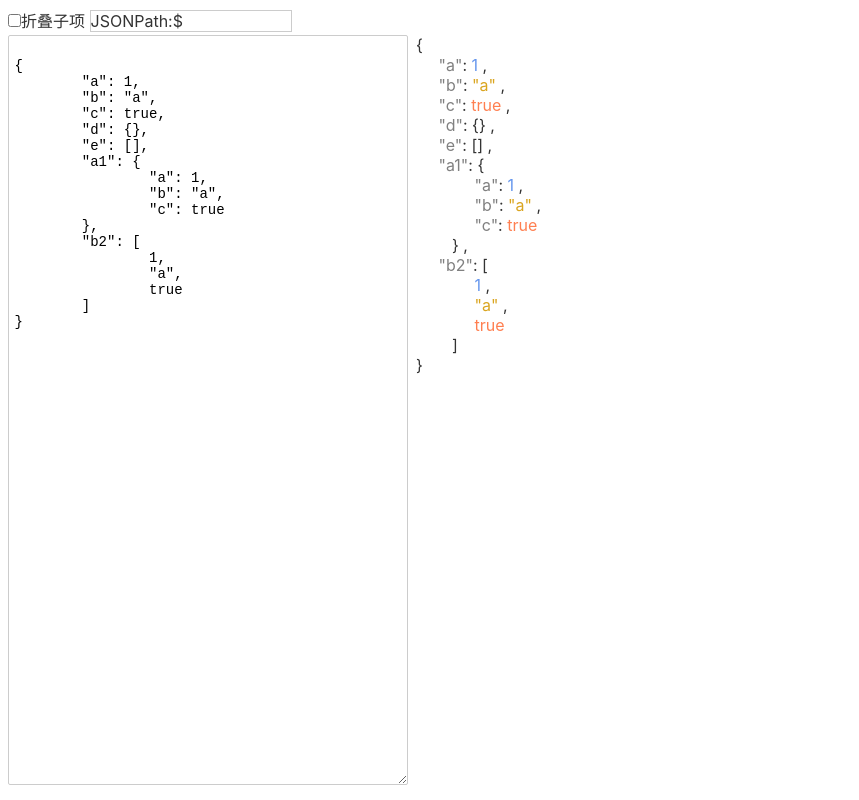
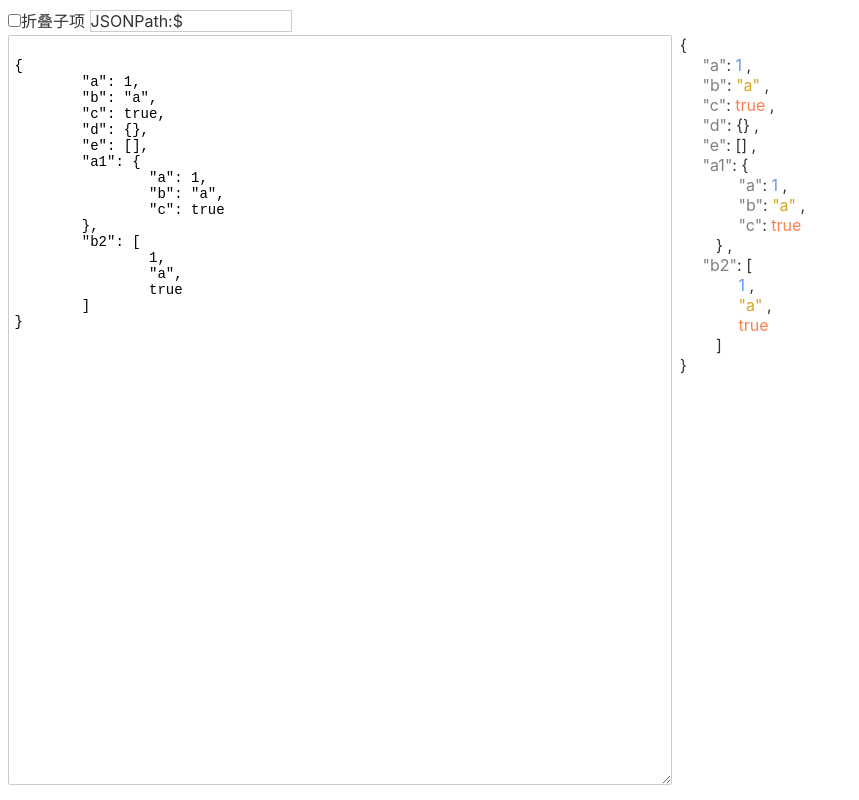
Before and after one commit to leavesster/jsonpath-generator, a Svelte app: page / in a window 1280 px wide. Shown: the whole page, without its empty margins (0-859 px from the left). Built offline with nearby package versions, Linux system fonts and the light colour scheme.

Commit message:
improve ui

```diff
--- a/src/App.svelte
+++ b/src/App.svelte
@@ -23,7 +23,7 @@
 		<span class="prefix">JSONPath: </span><span class="result">{$path}</span>
 	</div>
 </div>
-<div>
+<div class="main">
 	<textarea class="input" bind:value={value}></textarea>
 	<div class="json">
 	{#key result && result !== ""}
@@ -53,17 +53,23 @@
 		user-select: all;
 		flex-grow: 1;
 	}
+	.main {
+		display: flex;
+		flex-wrap: wrap;
+		flex-direction: row;
+	}
 	textarea {
-		width: 400px;
-		max-width: 100vw;
+		min-width: 200px;
 		font-family: monospace;
 		font-size: 14px;
 		float: left;
+		flex-grow: 1;
 		height: calc(100vh - 50px);
 	}
 	.json {
 		padding-left: 8px;
 		height: 100%;
+		flex-grow: 1;
 		overflow: auto;
 	}
 </style>
```
